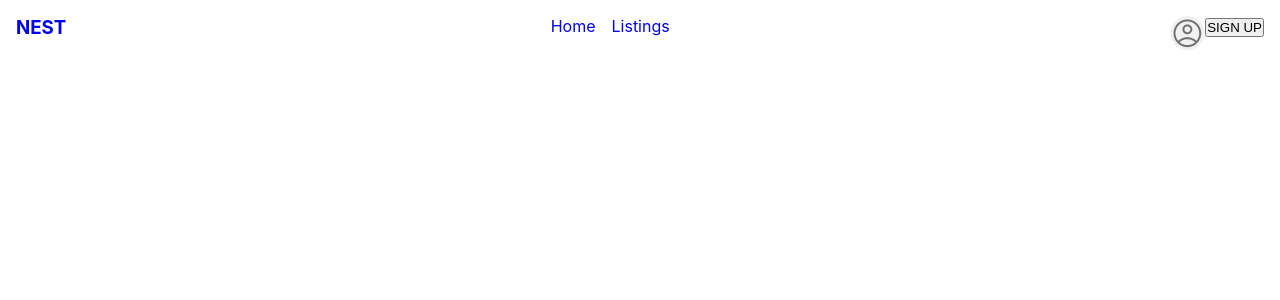
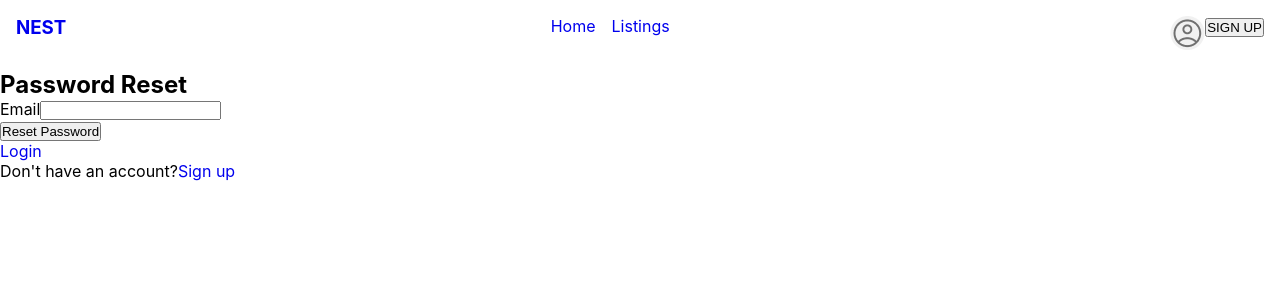
Before and after one commit to stebnj/steven-joo-capstone-project, a React (Create React App) app in the folder client/: page /forgot-password in a window 1280 px wide. Shown: the top 300 px of the page. Built offline with nearby package versions, Linux system fonts and the light colour scheme; no server answers.

Commit message:
add functionality to forgot password

```diff
--- a/client/src/App.js
+++ b/client/src/App.js
@@ -4,6 +4,8 @@ import Home from './pages/Home/Home';
 import Login from './components/Login/Login';
 import Signup from './components/SIgnup/Signup';
 import Dashboard from './components/Dashboard/Dashboard';
+import PrivateRoute from './components/PrivateRoute/PrivateRoute';
+import ForgotPassword from './components/ForgotPassword/ForgotPassword';
 import ListingDetails from './pages/ListingsDetails/ListingDetails';
 import './App.scss';
 import { AuthProvider } from './contexts/AuthContext';
@@ -21,7 +23,8 @@ function App() {
           <Route path="/listings/:id" element={<ListingDetails />}></Route>
           <Route path="/signup" element={<Signup />}></Route>
           <Route path="/login" element={<Login />}></Route>
-          <Route path="/dashboard" element={<Dashboard />}></Route>
+          <Route path="/forgot-password" element={<ForgotPassword />}></Route>
+          <Route path="/dashboard" element={<PrivateRoute><Dashboard /></PrivateRoute>}></Route>
         </Routes>
       </BrowserRouter>
     </AuthProvider>
--- /dev/null
+++ b/client/src/components/ForgotPassword/ForgotPassword.js
@@ -0,0 +1,70 @@
+import React, { useState } from 'react'
+import { useRef } from 'react'
+import { useAuth } from '../../contexts/AuthContext'
+import { Link, useNavigate } from 'react-router-dom'
+
+
+export default function ForgotPassword() {
+    const emailRef = useRef()
+    const { resetPassword } = useAuth()
+    const [error, setError] = useState('')
+    const [message, setMessage] = useState('')
+    const [loading, setLoading] = useState(false)
+
+    const navigate = useNavigate()
+
+    async function handleSubmit(e) {
+        e.preventDefault()
+
+        try{
+            setMessage('')
+            setError('')
+            setLoading(true)
+
+            await resetPassword(emailRef.current.value)
+            setMessage("Check your inbox for further instructions")
+        } catch (error) {
+            setError('Failed reset password')
+        }
+       setLoading(false)
+    }
+
+
+
+  return (
+    <main>
+        <section>
+            <h2>
+                Password Reset
+            </h2>
+            {error}
+        <section>
+            {message}
+        </section>
+
+        </section>
+        <section>
+            <section>
+                <form onSubmit={handleSubmit}>
+                    <div>
+                        <label>
+                            Email
+                        </label>
+                        <input type="email" ref={emailRef} required />
+                    </div>
+                    <button disabled={loading} type="submit">Reset Password</button>
+                </form>
+            </section>
+            <section>
+                <Link to="/login">
+                    Login
+                </Link>
+            </section>
+        </section>
+        <section>
+            <p>Don't have an account?<Link to="/signup">Sign up</Link> </p>
+        </section>
+
+    </main>
+  )
+}
--- a/client/src/components/Header/Header.js
+++ b/client/src/components/Header/Header.js
@@ -29,9 +29,12 @@ export default function Header() {
         </section>
         <section className='nav-bar__right-container'>
           <div className='nav-bar__profile'>
-            <img
-              className='nav-bar__profile-img'
-              src={profile} />
+            <Link to="/dashboard">
+              <img
+                className='nav-bar__profile-img'
+                src={profile} />
+            </Link>
+
           </div>
           <div className='nav-bar__button-container'>
             <Link to="/signup">
--- a/client/src/components/Login/Login.js
+++ b/client/src/components/Login/Login.js
@@ -35,7 +35,6 @@ export default function Login() {
             <h2>
                 Log In
             </h2>
-
             {error}
         </section>
         <section>
@@ -58,6 +57,11 @@ export default function Login() {
         <section>
             <p>Don't have an account?<Link to="/signup">Sign up</Link> </p>
         </section>
+        <section>
+            <Link to="/forgot-password">
+                Forgot Password?
+            </Link>
+        </section>
     </main>
   )
 }
--- a/client/src/components/PrivateRoute/PrivateRoute.js
+++ b/client/src/components/PrivateRoute/PrivateRoute.js
@@ -1,7 +1,11 @@
 import React from 'react'
+import { Navigate } from 'react-router-dom'
+import { useAuth } from '../../contexts/AuthContext'
 
-export default function PrivateRoute() {
+
+export default function PrivateRoute({children}) {
+    const { currentUser } = useAuth()
   return (
-    <div>PrivateRoute</div>
+    currentUser ? children: <Navigate to="/login" />
   )
 }
--- a/client/src/components/SIgnup/Signup.js
+++ b/client/src/components/SIgnup/Signup.js
@@ -1,7 +1,7 @@
 import React, { useState } from 'react'
 import { useRef } from 'react'
 import { useAuth } from '../../contexts/AuthContext'
-import { Link } from 'react-router-dom'
+import { Link, useNavigate } from 'react-router-dom'
 
 export default function Signup() {
     const emailRef = useRef()
@@ -10,6 +10,7 @@ export default function Signup() {
     const { signup } = useAuth()
     const [error, setError] = useState('')
     const [loading, setLoading] = useState(false)
+    const navigate = useNavigate()
 
     async function handleSubmit(e) {
         e.preventDefault()
@@ -22,6 +23,7 @@ export default function Signup() {
             setError('')
             setLoading(true)
             await signup(emailRef.current.value, passwordRef.current.value)
+            navigate('/')
 
         } catch (error) {
             setError('Failed to create an account')
--- a/client/src/contexts/AuthContext.js
+++ b/client/src/contexts/AuthContext.js
@@ -24,6 +24,10 @@ export function AuthProvider({children}) {
         return auth.signOut()
     }
 
+    function resetPassword(email) {
+        return auth.sendPasswordResetEmail(email)
+    }
+
     useEffect(() => {
 
         const unsubscribe = auth.onAuthStateChanged(user => {
@@ -39,7 +43,8 @@ export function AuthProvider({children}) {
         currentUser,
         signup,
         login,
-        logout
+        logout,
+        resetPassword
     }
 
 
```
Also changed, not shown: client/src/components/ForgotPassword/ForgotPassword.scss (added).
